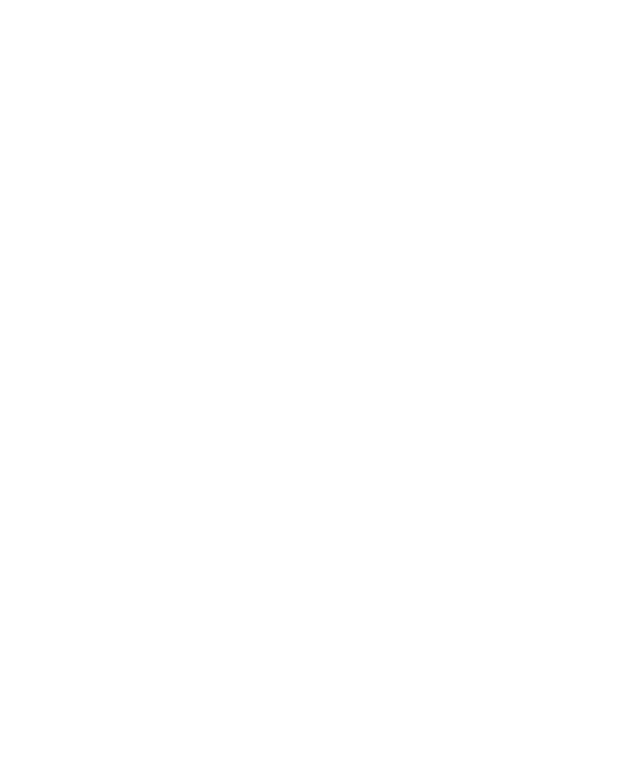
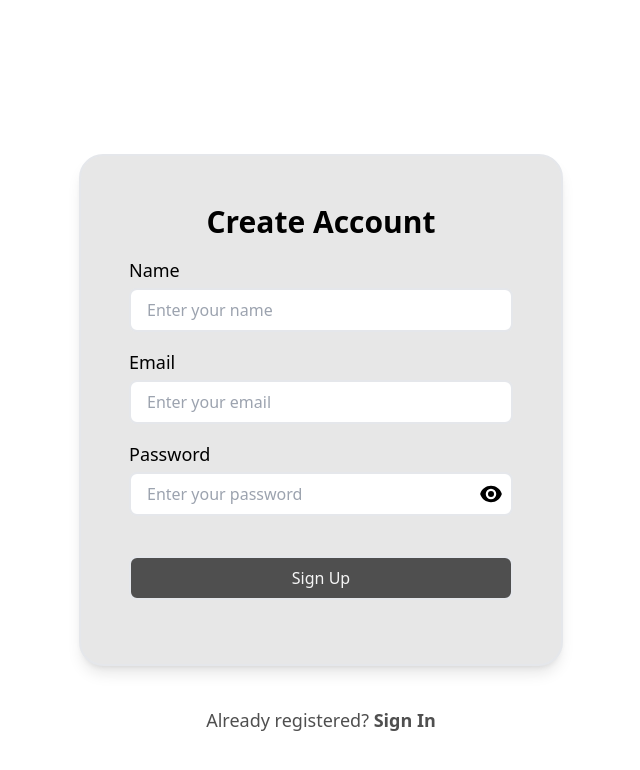
Before and after one commit to pshri5/Equalify, a React (Vite) app in the folder frontend/: page /signup in a window 1280 px wide. Before the commit this address had no page. Shown: the top 770 px of the page, without its empty margins (319-959 px from the left). Built offline with nearby package versions, Linux system fonts and the light colour scheme.

Commit message:
Integration started with backend

```diff
--- a/frontend/package.json
+++ b/frontend/package.json
@@ -10,10 +10,13 @@
     "preview": "vite preview"
   },
   "dependencies": {
+    "axios": "^1.7.8",
+    "dotenv": "^16.4.5",
     "framer-motion": "^11.12.0",
     "react": "^18.3.1",
     "react-dom": "^18.3.1",
-    "react-router-dom": "^7.0.1"
+    "react-router-dom": "^7.0.1",
+    "recoil": "^0.7.7"
   },
   "devDependencies": {
     "@eslint/js": "^9.13.0",
--- a/frontend/src/App.jsx
+++ b/frontend/src/App.jsx
@@ -1,12 +1,12 @@
 import { BrowserRouter, Route, Routes } from 'react-router-dom';
 import './App.css'
-import { Avatar } from './ui/components/Avatar';
-import { Footer } from './ui/components/Footer';
-import { Header } from './ui/components/Header';
 import { DashboardPage } from './ui/pages/DashboardPage';
 import { GroupPage } from './ui/pages/GroupPage';
 import { ProfilePage } from './ui/pages/ProfilePage';
 import {Layout} from "./layouts/Layout";
+import { LoginPage } from './ui/pages/LoginPage';
+import { SignupPage } from './ui/pages/SignupPage';
+import { RecoilRoot } from 'recoil';
 
 const groupList = [
     {
@@ -44,16 +44,19 @@
 function App() {
   return (
     <>
+    <RecoilRoot>
       <BrowserRouter>
         <Routes>
           <Route path="/" element={<Layout />} >
             <Route index path="/" element={<DashboardPage />} />
             <Route path="/groups" element={<GroupPage groupList={groupList} />} />
             <Route path="/profile" element={<ProfilePage />} />
+            <Route path="/login" element={<LoginPage />} />
+            <Route path="/signup" element={<SignupPage />} />
           </Route>
         </Routes>
-
       </BrowserRouter>
+    </RecoilRoot>
     </>
   );
 }
--- /dev/null
+++ b/frontend/src/atoms/RecentExpenses.js
@@ -0,0 +1,10 @@
+import axios from "axios";
+import { atom, selector } from "recoil";
+const dotenv = require('dotenv');
+
+const recentExpenseSelector = selector({
+    key : 'expenseSelector',
+    get : async() => {
+        const response = await axios.get('/api/v1/users/expenses')
+    }
+})
--- /dev/null
+++ b/frontend/src/atoms/authState.js
@@ -0,0 +1,6 @@
+import { atom } from "recoil";
+
+export const authState = atom({
+    key : 'authState',
+    default : null
+})
--- a/frontend/src/layouts/Layout.jsx
+++ b/frontend/src/layouts/Layout.jsx
@@ -2,15 +2,18 @@
 import { ContentWrapper } from "../ui/components/ContentWrapper"
 import { Header } from "../ui/components/Header"
 import { Footer } from "../ui/components/Footer"
+import { useRecoilValue } from "recoil"
+import { authState } from "../atoms/authState"
 
 export const Layout = () => {
+    const isAuth = useRecoilValue(authState)
     return <>
-        <Header name="Ankit Sharma" />
+        {isAuth ? <Header name="Ankit Sharma" /> : null}
         <main>
             <ContentWrapper>
                 <Outlet />
             </ContentWrapper>
         </main>
-        <Footer />
+        {isAuth ? <Footer /> : null}
     </>
 }
--- a/frontend/src/ui/components/Card.jsx
+++ b/frontend/src/ui/components/Card.jsx
@@ -1,5 +1,5 @@
 
-const defaultStyles = 'border-2 px-12 py-12 rounded-3xl bg-brand-100 shadow-lg h-full';
+const defaultStyles = 'border-2 px-12 py-12 rounded-3xl bg-brand-100 shadow-lg';
 
 export const Card = (props)=>{
     return <div className={`
--- a/frontend/src/ui/components/Input.jsx
+++ b/frontend/src/ui/components/Input.jsx
@@ -32,6 +32,8 @@
                 `}
                 type={!isPassVisible ? props.type : "text"}
                 placeholder={props.placeholder}
+                value={props.value}
+                onChange={props.onChange}
             />
             {props.type =="password" ?
                 <button
--- a/frontend/src/ui/icons/EyeIcon.jsx
+++ b/frontend/src/ui/icons/EyeIcon.jsx
@@ -8,7 +8,7 @@
     return <>
         <svg className={sizeStyle[props.size? props.size : "lg"]} xmlns="http://www.w3.org/2000/svg" viewBox="0 0 24 24" fill="currentColor">
             <path d="M12 15a3 3 0 1 0 0-6 3 3 0 0 0 0 6Z" />
-            <path fill-rule="evenodd" d="M1.323 11.447C2.811 6.976 7.028 3.75 12.001 3.75c4.97 0 9.185 3.223 10.675 7.69.12.362.12.752 0 1.113-1.487 4.471-5.705 7.697-10.677 7.697-4.97 0-9.186-3.223-10.675-7.69a1.762 1.762 0 0 1 0-1.113ZM17.25 12a5.25 5.25 0 1 1-10.5 0 5.25 5.25 0 0 1 10.5 0Z" clip-rule="evenodd" />
+            <path fillRule="evenodd" d="M1.323 11.447C2.811 6.976 7.028 3.75 12.001 3.75c4.97 0 9.185 3.223 10.675 7.69.12.362.12.752 0 1.113-1.487 4.471-5.705 7.697-10.677 7.697-4.97 0-9.186-3.223-10.675-7.69a1.762 1.762 0 0 1 0-1.113ZM17.25 12a5.25 5.25 0 1 1-10.5 0 5.25 5.25 0 0 1 10.5 0Z" clipRule="evenodd" />
         </svg>
     </>
 }
--- a/frontend/src/ui/pages/LoginPage.jsx
+++ b/frontend/src/ui/pages/LoginPage.jsx
@@ -2,27 +2,68 @@
 import { Input } from '../components/Input';
 import { Card } from '../components/Card';
 import { useState } from 'react';
+import axios from 'axios';
+import { useRecoilState } from 'recoil';
+import { authState } from '../../atoms/authState';
 
 export const LoginPage = () => {
     const [errorMsg,setErrorMsg] = useState("");
+    const [email,setEmail] = useState("");
+    const [password,setPassword] = useState("");
+    const [isAuth,setIsAuth] = useRecoilState(authState);
+
+    const signinHandler = async () => {
+      try {
+        const res = await axios.post("http://localhost:3000/api/v1/users/login",{
+            email : email,
+            password : password
+          })
+          if(res.statusText == "OK"){
+            const token = res.token;
+            window.localStorage.setItem("token",token);
+            setIsAuth(true);
+          }
+      } catch(error){
+        setErrorMsg(error.response.data.error);
+      }
+    }
+
     return <>
         <div className='flex items-center justify-center h-screen flex-col gap-8'>
         <Card className="my-2">
           <div className='text-black text-3xl font-bold text-center mb-4'>Login</div>
           <div className='mb-10'>
-            <Input label="Email" size="lg" placeholder="Enter your email"/>
-            <Input label="Password" size="lg"placeholder="Enter your password" type="password"/>
+            <Input
+              label="Email"
+              size="lg"
+              placeholder="Enter your email"
+              value={email}
+              onChange={(e)=>{setEmail(e.target.value)}}
+            />
+            <Input
+              label="Password"
+              size="lg"
+              placeholder="Enter your password"
+              type="password"
+              value={password}
+              onChange={(e)=>{setPassword(e.target.value)}}
+            />
           </div>
           {errorMsg ?
             <div className='text-red-500 text-lg text-center'>{errorMsg}</div>
           : null}
-          <Button size="lg" variant="primary" label="Sign In"/>
+          <Button
+            size="lg"
+            variant="primary"
+            label="Sign In"
+            onClick={signinHandler}
+          />
           <div className='text-center hover:underline'>
             <a href="">Forgot Password?</a>
           </div>
         </Card>
         <div className='text-brand-700 text-lg'>
-          Don't have an account? <a className='font-bold hover:underline' href="">Sign Up</a>
+          Don't have an account? <a className='font-bold hover:underline' href="/signup">Sign Up</a>
         </div>
       </div>
     </>
--- a/frontend/src/ui/pages/SignupPage.jsx
+++ b/frontend/src/ui/pages/SignupPage.jsx
@@ -2,24 +2,77 @@
 import { Input } from '../components/Input';
 import { Card } from '../components/Card';
 import { useState } from 'react';
+import axios from 'axios';
 
 export const SignupPage = () => {
     const [errorMsg,setErrorMsg] = useState("");
+    const [name,setName] = useState("");
+    const [email,setEmail] = useState("");
+    const [password,setPassword] = useState("");
+
+    const signupHandler = async () => {
+      try {
+        const response = await axios.post("http://localhost:3000/api/v1/users/register",{
+          name : name,
+          email : email,
+          password : password
+        })
+        if(response.statusText == "OK") {
+          const res = await axios.post("http://localhost:3000/api/v1/users/login",{
+            email : email,
+            password : password
+          })
+
+          const token = res.token;
+          window.localStorage.setItem("token",token);
+          setIsAuth(true);
+        }
+      } catch(error){
+          console.log(error);
+          setErrorMsg(error.response.data.error);
+      }
+    }
+
     return <>
         <div className='flex items-center justify-center h-screen flex-col gap-8'>
         <Card className="my-2">
           <div className='text-black text-3xl font-bold text-center mb-4'>Create Account</div>
           <div className='mb-10'>
-            <Input label="Email" size="lg" placeholder="Enter your email"/>
-            <Input label="Password" size="lg"placeholder="Enter your password" type="password"/>
+            <Input
+              label="Name"
+              size="lg"
+              placeholder="Enter your name"
+              value={name}
+              onChange={(e)=>{setName(e.target.value)}}
+            />
+            <Input
+              label="Email"
+              size="lg"
+              placeholder="Enter your email"
+              value={email}
+              onChange={(e)=>{setEmail(e.target.value)}}
+            />
+            <Input
+              label="Password"
+              size="lg"
+              placeholder="Enter your password"
+              type="password"
+              value={password}
+              onChange={(e)=>{setPassword(e.target.value)}}
+            />
           </div>
           {errorMsg ?
             <div className='text-red-500 text-lg text-center'>{errorMsg}</div>
           : null}
-          <Button size="lg" variant="primary" label="Sign Up"/>
+          <Button
+            size="lg"
+            variant="primary"
+            label="Sign Up"
+            onClick={signupHandler}
+          />
         </Card>
         <div className='text-brand-700 text-lg'>
-          Already registered? <a className='font-bold hover:underline' href="">Sign In</a>
+          Already registered? <a className='font-bold hover:underline' href="/login">Sign In</a>
         </div>
       </div>
     </>
```
Also changed, not shown: 1 other file (tests, documents, lock files or other folders). Lines whose indentation alone changed are shown as unchanged.
